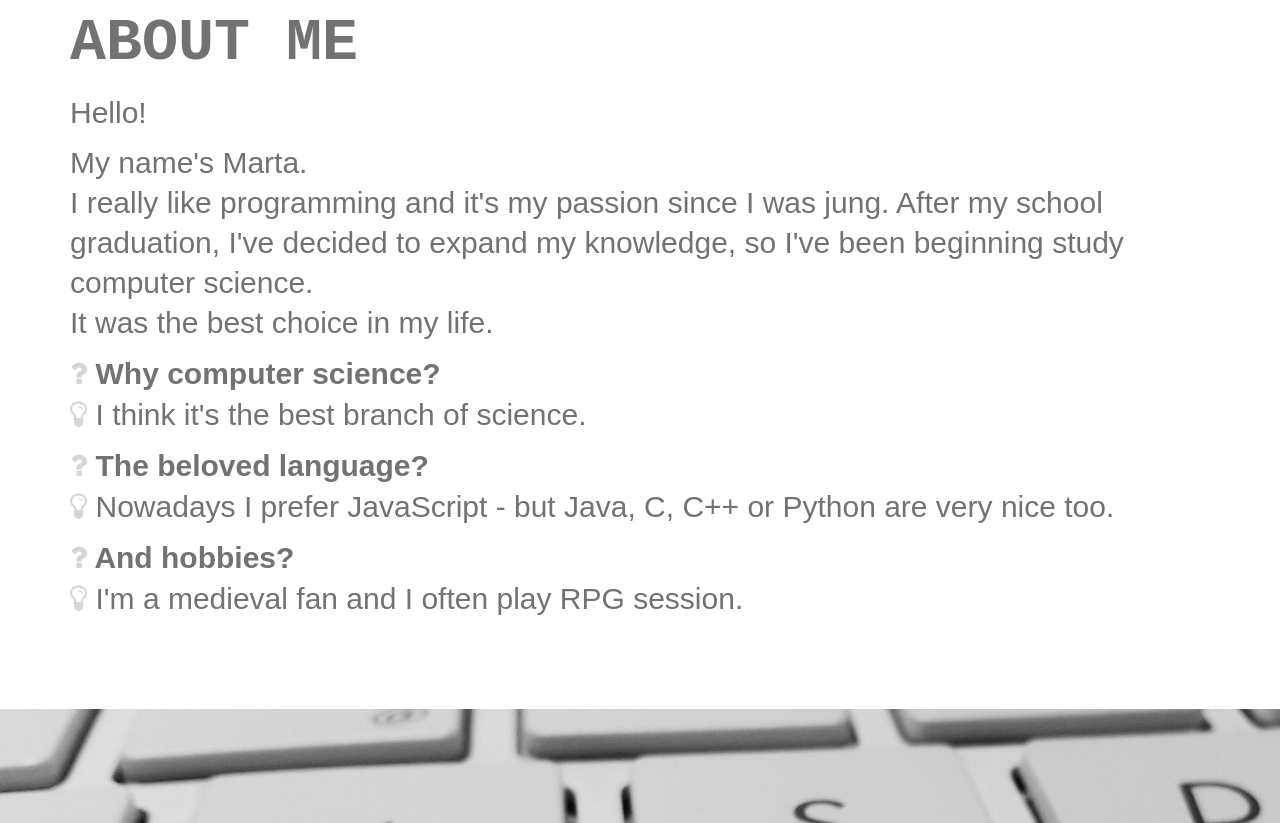
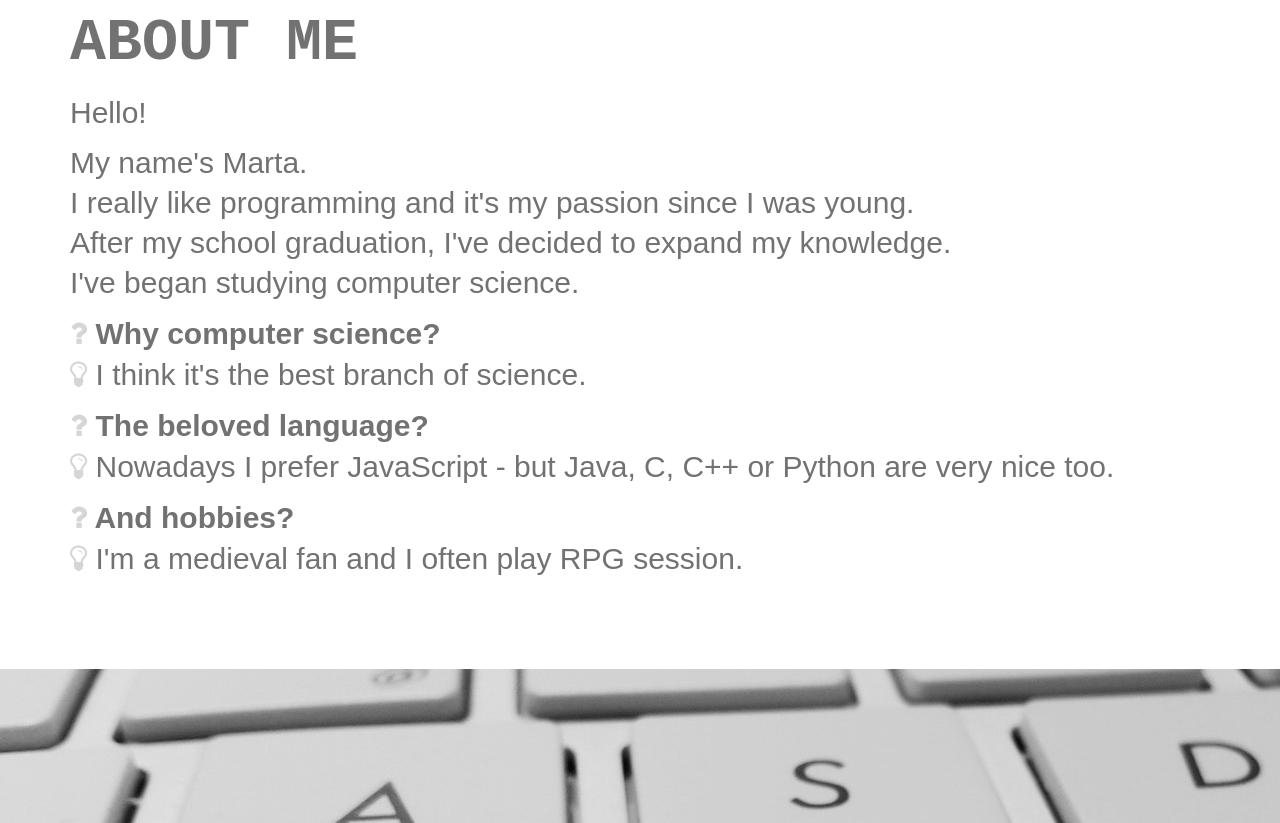
Before and after one commit to NdV66/my-old-github-page, a plain HTML site: page index.html in a window 1280 px wide. Shown: the part 1497-2320 px from the top of the page. Drawn offline with Linux system fonts and the light colour scheme; a script that the page names is missing.

Commit message:
Fixed English

```diff
--- a/index.html
+++ b/index.html
@@ -89,10 +89,9 @@
                                 <p class="text-left">Hello!</p>
                                 <p class="text-left">
                                     My name's Marta. <br>
-                                    I really like programming and it's my passion since I was jung.
-                                    After my school graduation, I've decided to expand my knowledge,
-                                    so I've been beginning study computer science. <br>
-                                    It was the best choice in my life.
+									I really like programming and it's my passion since I was young.<br>
+									After my school graduation, I've decided to expand my knowledge. <br>
+									I've began studying computer science.
                                 </p>
                                 <div class="q-and-a">
                                     <p class="question">
@@ -165,7 +164,7 @@
                                         <p class="col-sm-12">Git</p>
                                         <p class="col-sm-12">Gerrit</p>
                                         <p class="col-sm-12">Jira</p>
-                                        <p class="col-sm-12">Confluense</p>
+                                        <p class="col-sm-12">Confluence</p>
                                         <p class="col-sm-12">Stash</p>
                                     </div>
                                     <!-- OTHER -->
```
